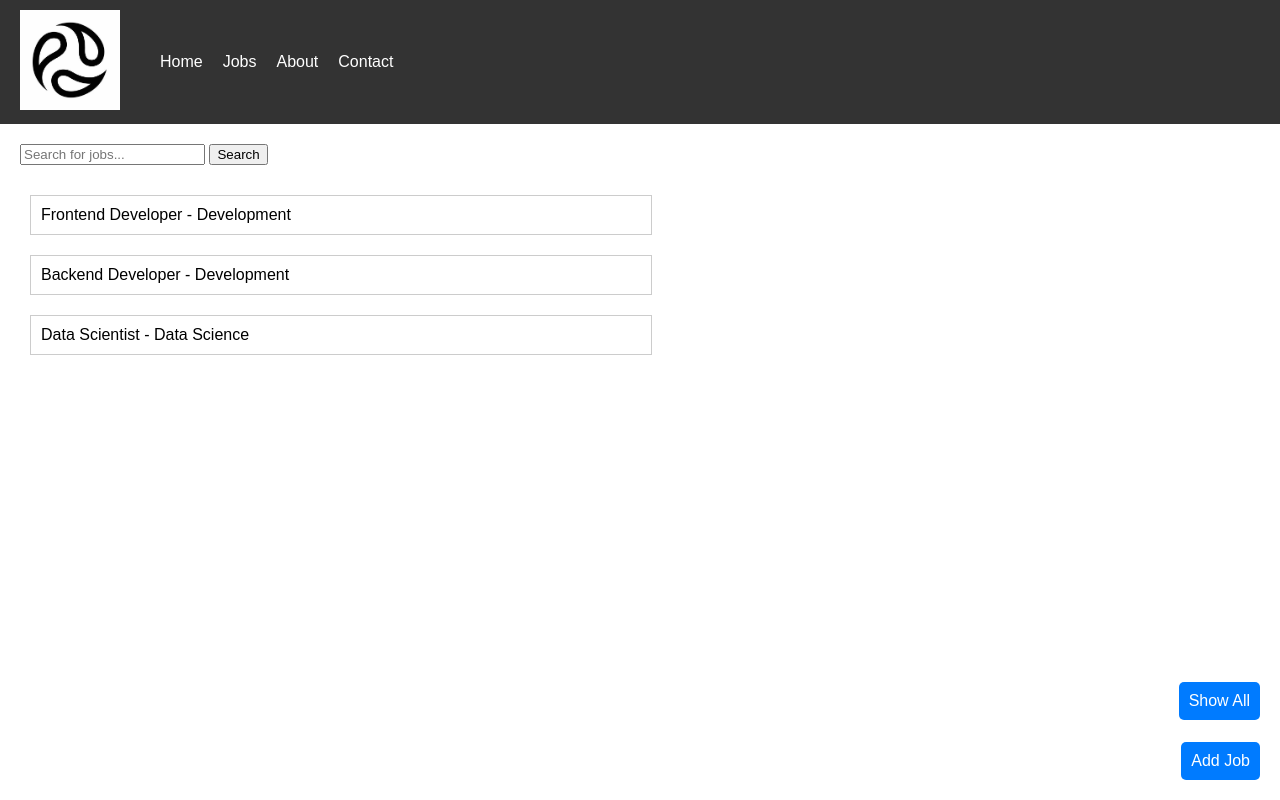
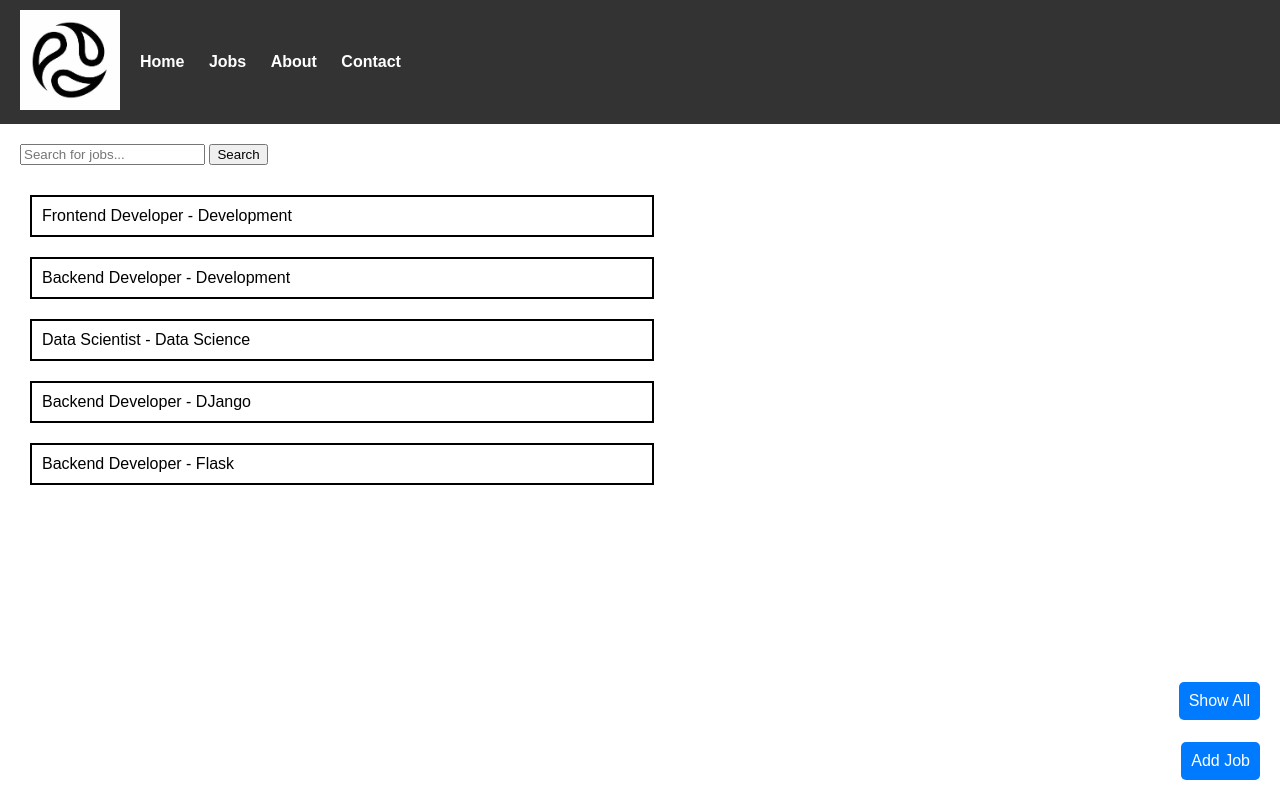
Before and after one commit to Syed-M-Nofel/Job-Listing, a plain HTML site: page index.html in a window 1280 px wide. Drawn offline with Linux system fonts and the light colour scheme.

Commit message:
Third Commit

```diff
--- a/script.js
+++ b/script.js
@@ -5,6 +5,8 @@ let jobData = [
     { name: 'Frontend Developer', field: 'Development' },
     { name: 'Backend Developer', field: 'Development' },
     { name: 'Data Scientist', field: 'Data Science' },
+    { name: 'Backend Developer', field: 'DJango' },
+    { name: 'Backend Developer', field: 'Flask' },
   ];
 
   function displayJobs(jobs) {
--- a/styles.css
+++ b/styles.css
@@ -18,19 +18,45 @@ body {
     width: 100px; /* Adjust as needed */
   }
 
+/* styles.css */
+
+/* ... Previous CSS code ... */
+
+nav {
+  background-color: #333;
+  padding: 10px 20px;
+  text-align: center; /* Aligns the content in the center horizontally */
+}
+
 nav ul {
   list-style: none;
-    display: flex;
+  margin: 0;
+  padding: 0;
+  display: inline-block; /* Change from flex to inline-block */
 }
 
 nav ul li {
+  display: inline-block;
   margin-right: 20px;
+}
+
+nav ul li:last-child {
+  margin-right: 0;
 }
 
 nav ul li a {
   color: #fff;
   text-decoration: none;
+  font-size: 16px;
+  font-weight: bold;
+  transition: color 0.3s ease;
 }
+
+nav ul li a:hover {
+  color: #00bcd4;
+}
+
+
 
   main {
     padding: 20px;
@@ -49,7 +75,7 @@ body {
     width: calc(50% - 20px); /* Two jobs per row with some spacing */
     margin: 10px;
     padding: 10px;
-    border: 1px solid #ccc;
+    border: 2px solid rgb(0, 0, 0);
   }
 
 button#addButton {
```
Lines whose indentation alone changed are shown as unchanged.
